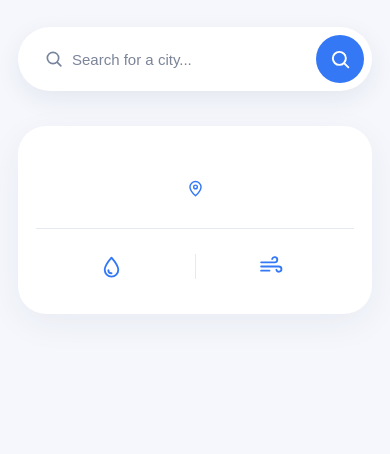
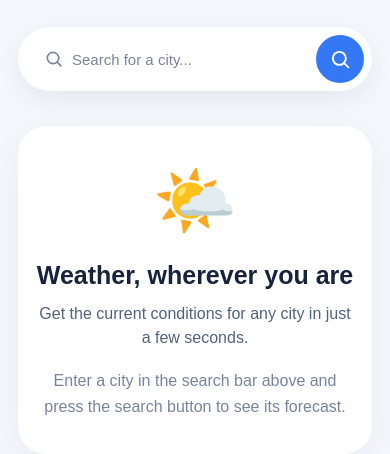
Before and after one commit to davi-sousa-queiroz/javascript-projects, a plain HTML site: page 16-weather-app/index.html in a window 390 px wide. Shown: the part 88-542 px from the top of the page. Drawn offline with Linux system fonts and the light colour scheme.

Commit message:
add home screen pre-search.

```diff
--- a/16-weather-app/index.html
+++ b/16-weather-app/index.html
@@ -113,6 +113,19 @@
       </div>
 
       <div class="weather-container">
+        <div class="welcome-screen">
+          <p class="welcome-emoji" aria-hidden="true">🌤️</p>
+          <h2>Weather, wherever you are</h2>
+          <p class="welcome-copy">
+            Get the current conditions for any city in just a few seconds.
+          </p>
+          <p class="welcome-instruction">
+            Enter a city in the search bar above and press the search button to
+            see its forecast.
+          </p>
+        </div>
+
+        <div class="weather-results" hidden>
           <p class="emoji"></p>
           <p class="temp"></p>
           <p class="condition"></p>
@@ -132,6 +145,7 @@
                 stroke-width="1.8"
               />
             </svg>
+            <span class="location-name"></span>
           </p>
 
           <div class="infos">
@@ -176,6 +190,7 @@
             </div>
           </div>
         </div>
+      </div>
     </main>
 
     <script src="script.js"></script>
--- a/16-weather-app/script.js
+++ b/16-weather-app/script.js
@@ -4,8 +4,10 @@ const input = document.querySelector('.search-container input')
 const searchButton = document.querySelector('.search-button')
 const temperature = document.querySelector('.temp')
 const weatherEmoji = document.querySelector('.emoji')
-const locationInfo = document.querySelector('.location')
+const locationName = document.querySelector('.location-name')
 const condition = document.querySelector('.condition')
+const welcomeScreen = document.querySelector('.welcome-screen')
+const weatherResults = document.querySelector('.weather-results')
 
 function getWeatherDetails(code) {
     const wmoCodes = {
@@ -74,7 +76,12 @@ async function display(getUserInput) {
     humidity.textContent = `${humidityData}%`
     condition.textContent = conditionData
     weatherEmoji.textContent = emojiData
-    locationInfo.textContent = `${dataObj.name}, ${dataObj.country}`
+    locationName.textContent = `${dataObj.name}, ${dataObj.country}`
+    document.querySelector('.humidity-text').textContent = 'Humidity'
+    document.querySelector('.wind-text').textContent = 'Wind Speed'
+    document.querySelector('.wind').textContent = `${windData} km/h`
+    welcomeScreen.hidden = true
+    weatherResults.hidden = false
 }
 
 function getUserInput() {
--- a/16-weather-app/styles.css
+++ b/16-weather-app/styles.css
@@ -165,6 +165,42 @@ body {
     box-shadow: 0 10px 35px rgba(30, 50, 90, 0.06);
 }
 
+.welcome-screen {
+    max-width: 480px;
+    margin: 0 auto;
+}
+
+.welcome-emoji {
+    font-size: 76px;
+    margin-bottom: 20px;
+}
+
+.welcome-screen h2 {
+    font-size: 30px;
+    margin-bottom: 12px;
+}
+
+.welcome-copy {
+    color: #53617c;
+    font-size: 18px;
+    line-height: 1.5;
+    margin-bottom: 18px;
+}
+
+.welcome-instruction {
+    color: #78849d;
+    font-size: 16px;
+    line-height: 1.6;
+}
+
+.dark-mode .welcome-copy {
+    color: #c3ccda;
+}
+
+.dark-mode .welcome-instruction {
+    color: #aab4c5;
+}
+
 .emoji {
     font-size: 100px;
     margin-bottom: 15px;
@@ -275,6 +311,18 @@ body {
         border-radius: 28px;
     }
 
+    .welcome-emoji {
+        font-size: 68px;
+    }
+
+    .welcome-screen h2 {
+        font-size: 25px;
+    }
+
+    .welcome-copy {
+        font-size: 16px;
+    }
+
     .emoji {
         font-size: 85px;
     }
```
Lines whose indentation alone changed are shown as unchanged.
